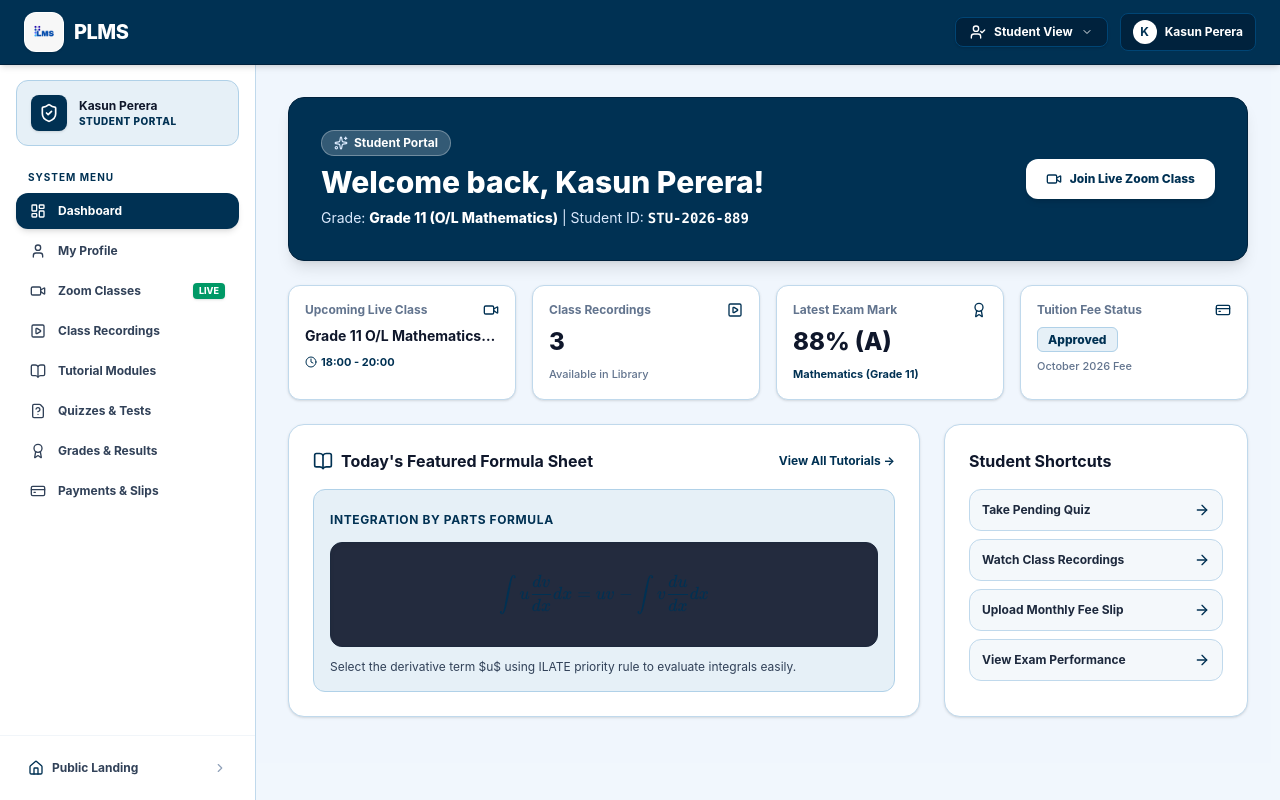
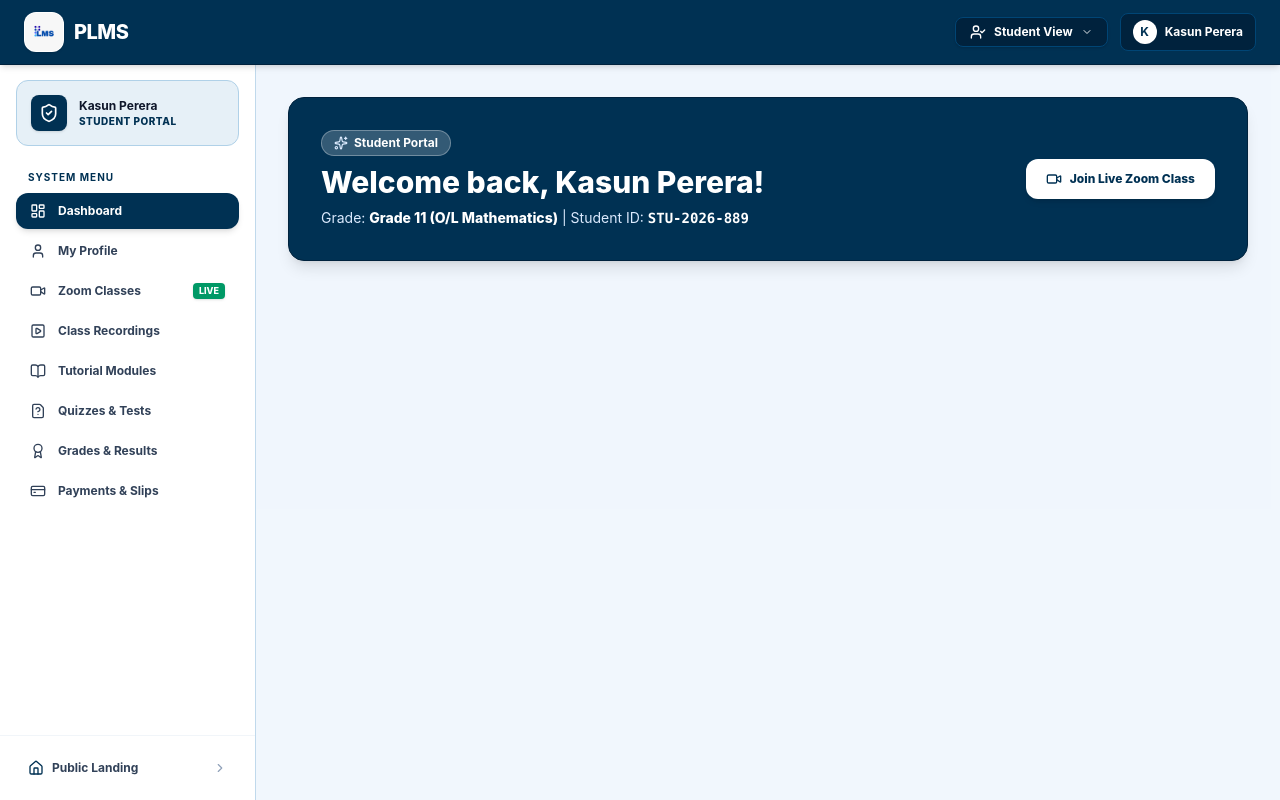
Before and after one commit to SakvithiDaskon/PLMS.web, a React (Vite) app: page /student in a window 1280 px wide. Built offline with nearby package versions, Linux system fonts and the light colour scheme.

Commit message:
Student page edit

```diff
--- a/src/pages/student/StudentDashboard.jsx
+++ b/src/pages/student/StudentDashboard.jsx
@@ -1,40 +1,10 @@
-import React, { useState, useEffect } from 'react';
+import React from 'react';
 import { Link } from 'react-router-dom';
 import { useAuth } from '../../context/AuthContext';
-import { apiService } from '../../services/api';
-import MathRenderer from '../../components/MathRenderer';
-import {
-  Video,
-  PlaySquare,
-  BookOpen,
-  Award,
-  CreditCard,
-  Sparkles,
-  ArrowRight,
-  Clock
-} from 'lucide-react';
+import { Video, Sparkles } from 'lucide-react';
 
 export const StudentDashboard = () => {
   const { user } = useAuth();
-  const [data, setData] = useState(null);
-  const [loading, setLoading] = useState(true);
-
-  useEffect(() => {
-    const fetchData = async () => {
-      const res = await apiService.getStudentDashboardData(user?.id);
-      setData(res);
-      setLoading(false);
-    };
-    fetchData();
-  }, [user]);
-
-  if (loading) {
-    return (
-      <div className="flex h-64 items-center justify-center">
-        <div className="w-8 h-8 border-4 border-[#003153] border-t-transparent rounded-full animate-spin" />
-      </div>
-    );
-  }
 
   return (
     <div className="space-y-6">
@@ -61,119 +31,6 @@ export const StudentDashboard = () => {
           </Link>
         </div>
       </div>
-
-      {/* Metrics Row (White Cards with #003153 Accents) */}
-      <div className="grid grid-cols-1 sm:grid-cols-2 lg:grid-cols-4 gap-4">
-        <div className="p-4 rounded-xl bg-white border border-[#c0d9ec] shadow-sm space-y-2">
-          <div className="flex items-center justify-between text-slate-500">
-            <span className="text-xs font-bold">Upcoming Live Class</span>
-            <Video className="w-4 h-4 text-[#003153]" />
-          </div>
-          <p className="text-sm font-bold text-slate-900 truncate">
-            {data?.upcomingLiveSession ? data.upcomingLiveSession.title : 'No Session Scheduled'}
-          </p>
-          <p className="text-[11px] text-[#003153] font-bold flex items-center gap-1">
-            <Clock className="w-3 h-3 text-[#003153]" /> {data?.upcomingLiveSession?.time || '18:00 Today'}
-          </p>
-        </div>
-
-        <div className="p-4 rounded-xl bg-white border border-[#c0d9ec] shadow-sm space-y-2">
-          <div className="flex items-center justify-between text-slate-500">
-            <span className="text-xs font-bold">Class Recordings</span>
-            <PlaySquare className="w-4 h-4 text-[#003153]" />
-          </div>
-          <p className="text-2xl font-extrabold text-slate-900">{data?.recentRecordingsCount || 3}</p>
-          <p className="text-[11px] text-slate-500 font-medium">Available in Library</p>
-        </div>
-
-        <div className="p-4 rounded-xl bg-white border border-[#c0d9ec] shadow-sm space-y-2">
-          <div className="flex items-center justify-between text-slate-500">
-            <span className="text-xs font-bold">Latest Exam Mark</span>
-            <Award className="w-4 h-4 text-[#003153]" />
-          </div>
-          <p className="text-2xl font-extrabold text-slate-900">
-            {data?.latestGrade ? `${data.latestGrade.score}% (${data.latestGrade.grade})` : '88% (A)'}
-          </p>
-          <p className="text-[11px] text-[#003153] font-bold truncate">
-            {data?.latestGrade?.subject || 'Combined Mathematics'}
-          </p>
-        </div>
-
-        <div className="p-4 rounded-xl bg-white border border-[#c0d9ec] shadow-sm space-y-2">
-          <div className="flex items-center justify-between text-slate-500">
-            <span className="text-xs font-bold">Tuition Fee Status</span>
-            <CreditCard className="w-4 h-4 text-[#003153]" />
-          </div>
-          <div>
-            <span className="px-2.5 py-1 text-xs font-extrabold rounded-md bg-[#e6f0f7] text-[#003153] border border-[#b0d1e8]">
-              {data?.paymentStatus || 'Approved'}
-            </span>
-          </div>
-          <p className="text-[11px] text-slate-500 font-medium">October 2026 Fee</p>
-        </div>
-      </div>
-
-      {/* Math Highlight & Shortcuts */}
-      <div className="grid grid-cols-1 lg:grid-cols-3 gap-6">
-        <div className="lg:col-span-2 p-6 rounded-2xl bg-white border border-[#c0d9ec] shadow-sm space-y-4">
-          <div className="flex items-center justify-between">
-            <h2 className="text-base font-bold text-slate-900 flex items-center gap-2">
-              <BookOpen className="w-5 h-5 text-[#003153]" />
-              <span>Today's Featured Formula Sheet</span>
-            </h2>
-            <Link to="/student/tutorials" className="text-xs font-bold text-[#003153] hover:underline">
-              View All Tutorials &rarr;
-            </Link>
-          </div>
-
-          <div className="p-4 rounded-xl bg-[#e6f0f7] border border-[#b0d1e8] space-y-3">
-            <span className="text-xs font-bold text-[#003153] uppercase tracking-wider">
-              Integration by Parts Formula
-            </span>
-            <MathRenderer math="\int u \frac{dv}{dx} dx = uv - \int v \frac{du}{dx} dx" />
-            <p className="text-xs text-slate-700">
-              Select the derivative term $u$ using ILATE priority rule to evaluate integrals easily.
-            </p>
-          </div>
-        </div>
-
-        <div className="p-6 rounded-2xl bg-white border border-[#c0d9ec] shadow-sm space-y-4">
-          <h2 className="text-base font-bold text-slate-900">Student Shortcuts</h2>
-          <div className="space-y-2">
-            <Link
-              to="/student/quizzes"
-              className="flex items-center justify-between p-3 rounded-xl bg-[#f4f8fb] hover:bg-[#e6f0f7] border border-[#c0d9ec] transition-all text-xs font-bold text-slate-800"
-            >
-              <span>Take Pending Quiz</span>
-              <ArrowRight className="w-4 h-4 text-[#003153]" />
-            </Link>
-
-            <Link
-              to="/student/recordings"
-              className="flex items-center justify-between p-3 rounded-xl bg-[#f4f8fb] hover:bg-[#e6f0f7] border border-[#c0d9ec] transition-all text-xs font-bold text-slate-800"
-            >
-              <span>Watch Class Recordings</span>
-              <ArrowRight className="w-4 h-4 text-[#003153]" />
-            </Link>
-
-            <Link
-              to="/student/payments"
-              className="flex items-center justify-between p-3 rounded-xl bg-[#f4f8fb] hover:bg-[#e6f0f7] border border-[#c0d9ec] transition-all text-xs font-bold text-slate-800"
-            >
-              <span>Upload Monthly Fee Slip</span>
-              <ArrowRight className="w-4 h-4 text-[#003153]" />
-            </Link>
-
-            <Link
-              to="/student/grades"
-              className="flex items-center justify-between p-3 rounded-xl bg-[#f4f8fb] hover:bg-[#e6f0f7] border border-[#c0d9ec] transition-all text-xs font-bold text-slate-800"
-            >
-              <span>View Exam Performance</span>
-              <ArrowRight className="w-4 h-4 text-[#003153]" />
-            </Link>
-          </div>
-        </div>
-      </div>
     </div>
   );
 };
```
